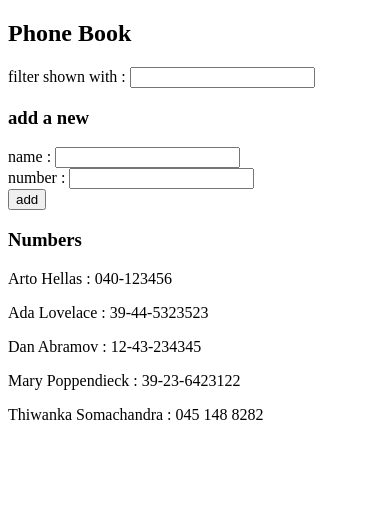
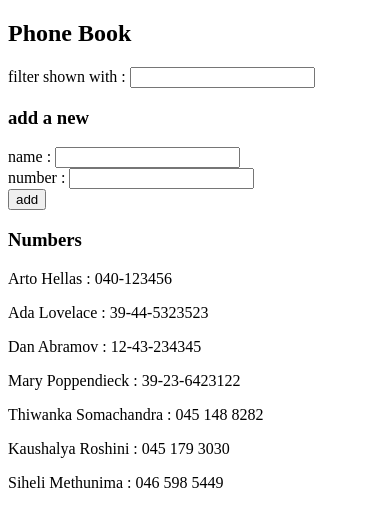
Before and after one commit to ThiwankaS/Full-Stack-Open-Web, a React (Vite) app in the folder Part2/phonebook/: page / in a window 390 px wide. Shown: the top 526 px of the page. Built offline with nearby package versions, Linux system fonts and the light colour scheme; data requests are answered from the project's data file.

Commit message:
2.13 Exercise The Phonebook step8

```diff
--- a/Part2/phonebook/db.json
+++ b/Part2/phonebook/db.json
@@ -24,6 +24,16 @@
       "name": "Thiwanka Somachandra",
       "number": "045 148 8282",
       "id": 5
+    },
+    {
+      "name": "Kaushalya Roshini",
+      "number": "045 179 3030",
+      "id": 6
+    },
+    {
+      "name": "Siheli Methunima",
+      "number": "046 598 5449",
+      "id": 7
     }
   ]
 }
--- a/Part2/phonebook/src/App.jsx
+++ b/Part2/phonebook/src/App.jsx
@@ -2,6 +2,7 @@
 import Filter from './components/Filter';
 import PersonFrom from './components/PersonForm';
 import Persons from './components/Persons';
+import personService from './services/person';
 import axios from 'axios';
 
 const App = () => {
@@ -18,9 +19,7 @@
 
   //Importing data from the JSON server
   useEffect(() => {
-    axios.get(url).then(response => {
-      setPerson(response.data);
-    })
+    personService.getAll().then(initialRecords => setPerson(initialRecords));
   },[]);
 
   //Event Handlers
@@ -55,8 +54,8 @@
         id : person.length + 1
       }
 
-      axios.post(url,newPerson).then(response => {
-        setPerson(person.concat(response.data));
+      personService.createRecord(newPerson).then(record => {
+        setPerson(person.concat(record));
         setNewName('');
         setNewNumber('');
       })
--- /dev/null
+++ b/Part2/phonebook/src/services/person.js
@@ -0,0 +1,15 @@
+import axios from "axios";
+
+const baseUrl = "http://localhost:3001/persons";
+
+const getAll = () => {
+    const request = axios.get(baseUrl);
+    return request.then(response => response.data);
+}
+
+const createRecord = (newPerson) => {
+    const request = axios.post(baseUrl,newPerson);
+    return request.then(response => response.data);
+}
+
+export default { getAll,createRecord }
```
